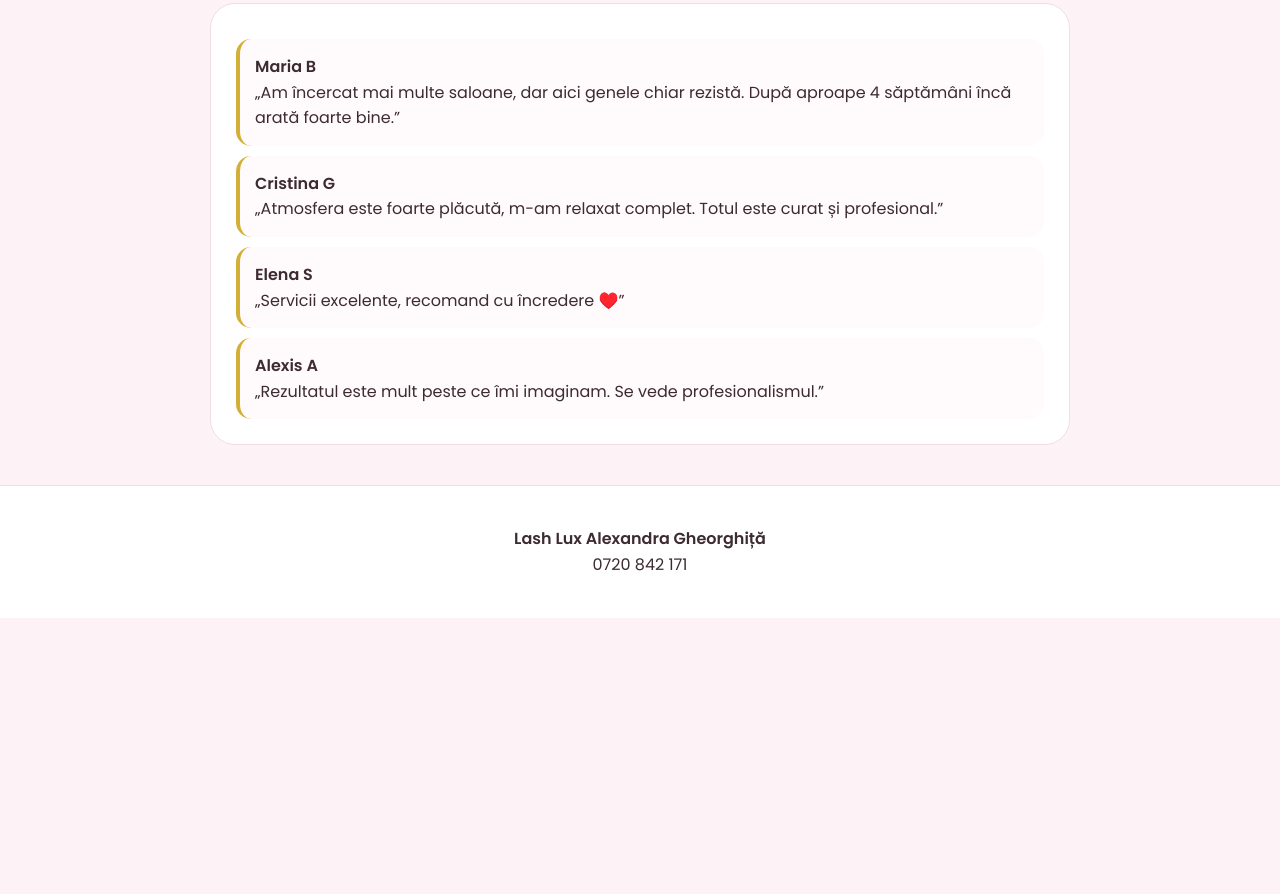
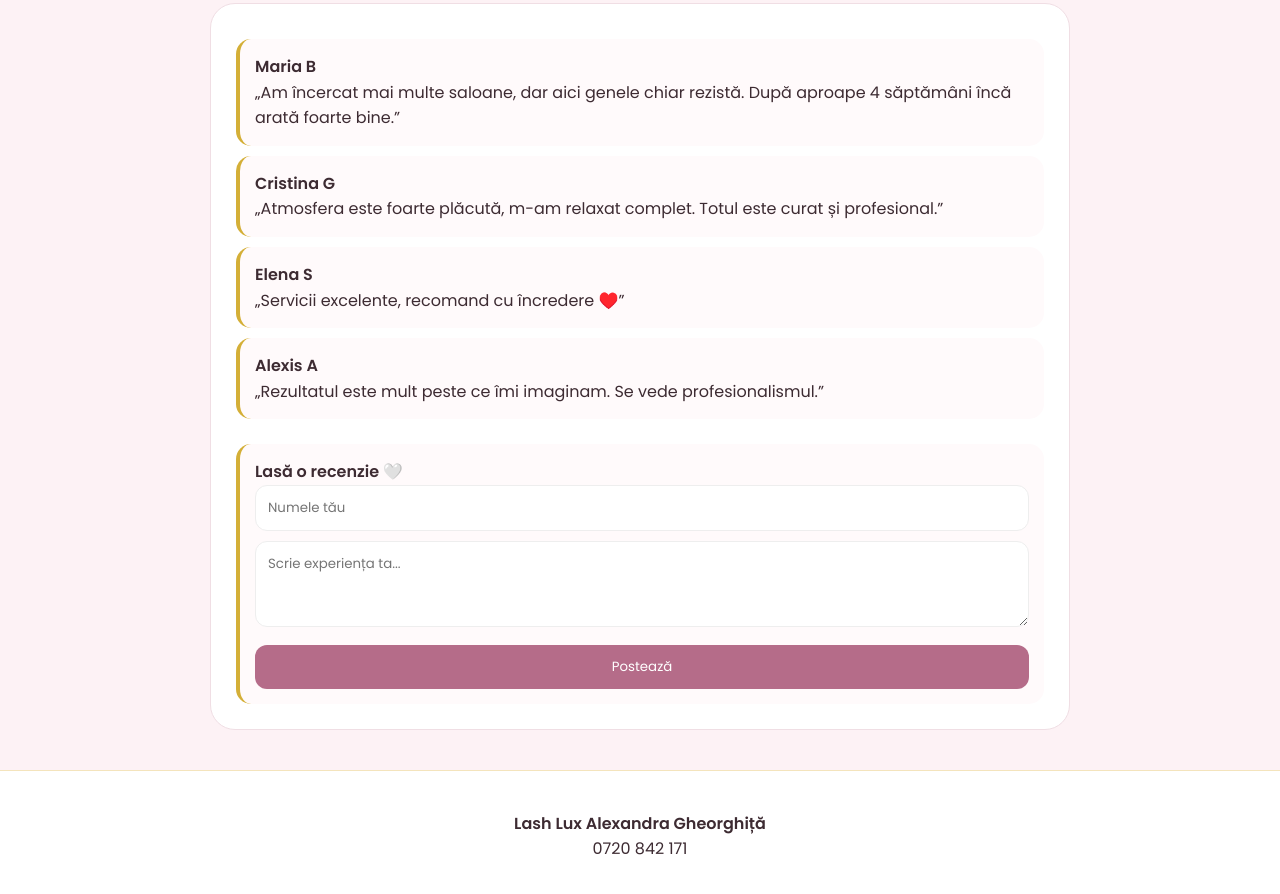
Before and after one commit to LashluxAlexandra/LashLux, a plain HTML site: page index.html in a window 1280 px wide. Shown: the part 5680-6574 px from the top of the page. Before the commit the page ends 6298 px from the top, so only its background shows below. Drawn offline with nearby package versions, Linux system fonts and the light colour scheme.

Commit message:
index.html

```diff
--- a/index.html
+++ b/index.html
@@ -235,7 +235,15 @@
       <b>Alexis A</b>
       <p>„Rezultatul este mult peste ce îmi imaginam. Se vede profesionalismul.”</p>
     </div>
+<div class="review-item" style="margin-top:25px;">
+  <b>Lasă o recenzie 🤍</b>
 
+  <input type="text" id="name" placeholder="Numele tău">
+  <textarea id="text" rows="3" placeholder="Scrie experiența ta..."></textarea>
+  <button class="btn-review" onclick="addRev()">Postează</button>
+
+  <div id="rev-list"></div>
+</div>
   </div>
 </section>
 
@@ -249,6 +257,21 @@ function loadFile(event) {
   document.getElementById('output').src = URL.createObjectURL(event.target.files[0]);
 }
 </script>
+<script>
+function addRev() {
+  let n = document.getElementById('name').value;
+  let t = document.getElementById('text').value;
 
+  if(n && t){
+    let d = document.createElement('div');
+    d.className = 'review-item';
+    d.innerHTML = `<b>${n}</b><p>${t}</p>`;
+    document.getElementById('rev-list').prepend(d);
+
+    document.getElementById('name').value = '';
+    document.getElementById('text').value = '';
+  }
+}
+</script>
 </body>
 </html>
```
